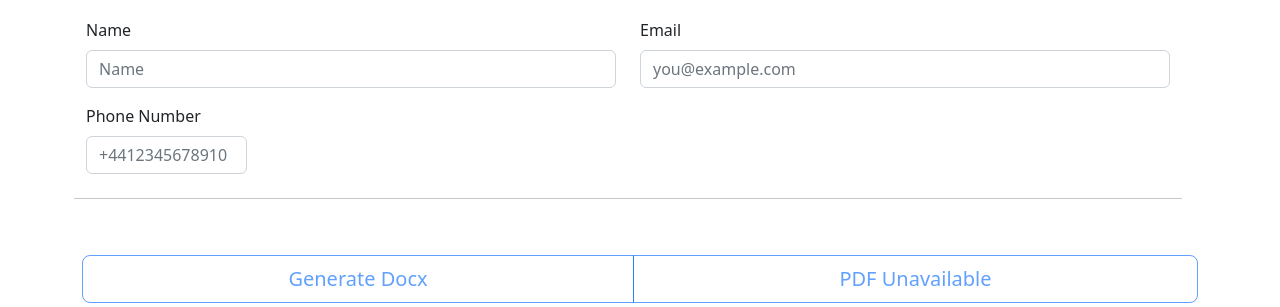
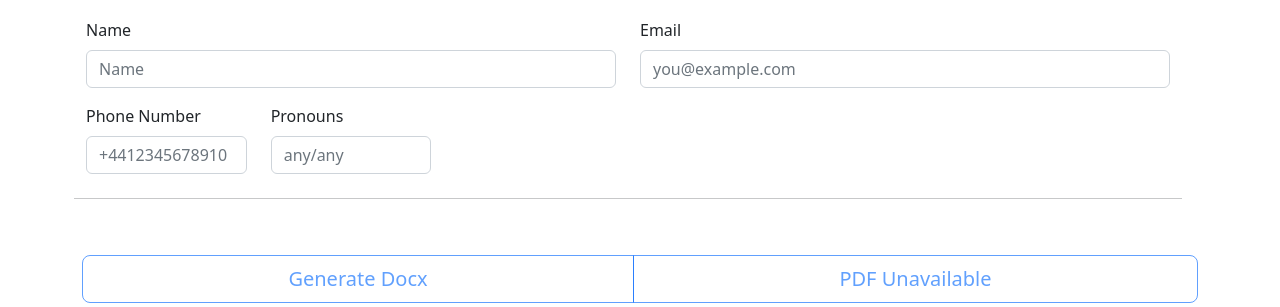
Before and after one commit to beawitcht/transinformed-server, a Flask app: template app/templates/index.html in a window 1280 px wide. Shown: the part 1310-1617 px from the top of the page. Run offline with Flask 2, Linux system fonts and the light colour scheme; the template is opened without the code that fills it: values that come from a table or form of the project are taken from there, others are empty; some libraries are stand-ins or nearby versions.

Commit message:
implement option to include pronouns

```diff
--- a/app/input_form.py
+++ b/app/input_form.py
@@ -33,6 +33,7 @@ class InputForm(FlaskForm):
     immigration_care = BooleanField("I am an immigrant looking to continue my care in the UK")
     immigration_letter = BooleanField("I have a letter from my previous HRT healthcare provider")
     name = StringField("First Name", validators=[Optional()])
+    pronouns = StringField("Pronouns", validators=[Optional()])
     email = EmailField("Email", validators=[Optional(), Email()])
     phone = StringField("Phone Number", validators=[Optional()])
     docx = SubmitField("Generate Docx")
--- a/app/templates/index.html
+++ b/app/templates/index.html
@@ -277,6 +277,14 @@
                                 <input type="phoneNumber" class="form-control" name="{{ form.phone.name }}"
                                     id="phoneNumber" placeholder="+4412345678910">
                             </div>
+
+                            <div class="col-md-2">
+                                <label for="pronouns" class="form-label"> {{form.pronouns.label}} <span
+                                        class="text-muted"></span></label>
+                                <input type="pronouns" class="form-control" name="{{ form.pronouns.name }}"
+                                    id="pronouns" placeholder="any/any">
+                            </div>
+
                             <hr class="my-4">
 
                             <div class="d-flex justify-content-center">
```
Also changed, not shown: 1 other file.
